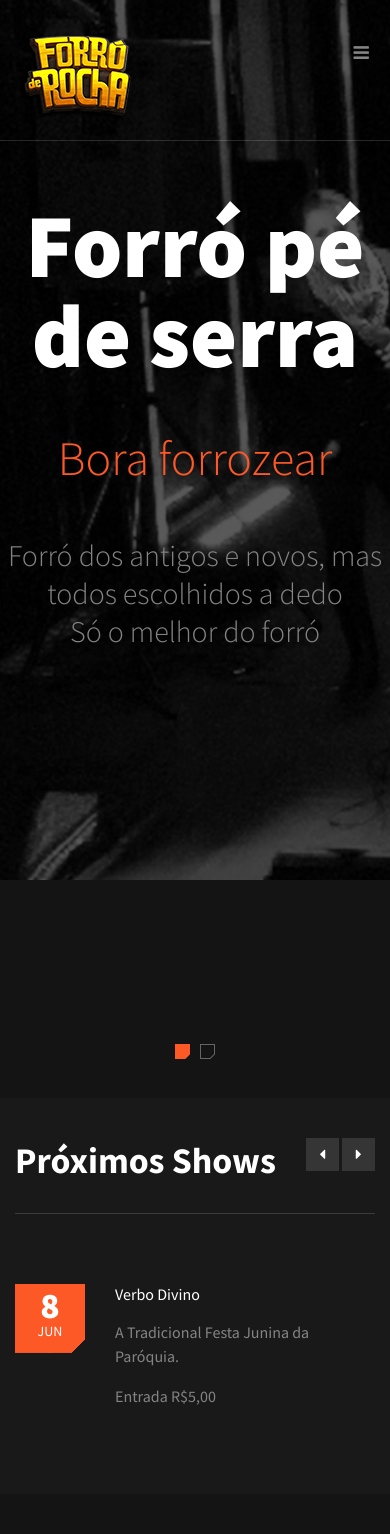
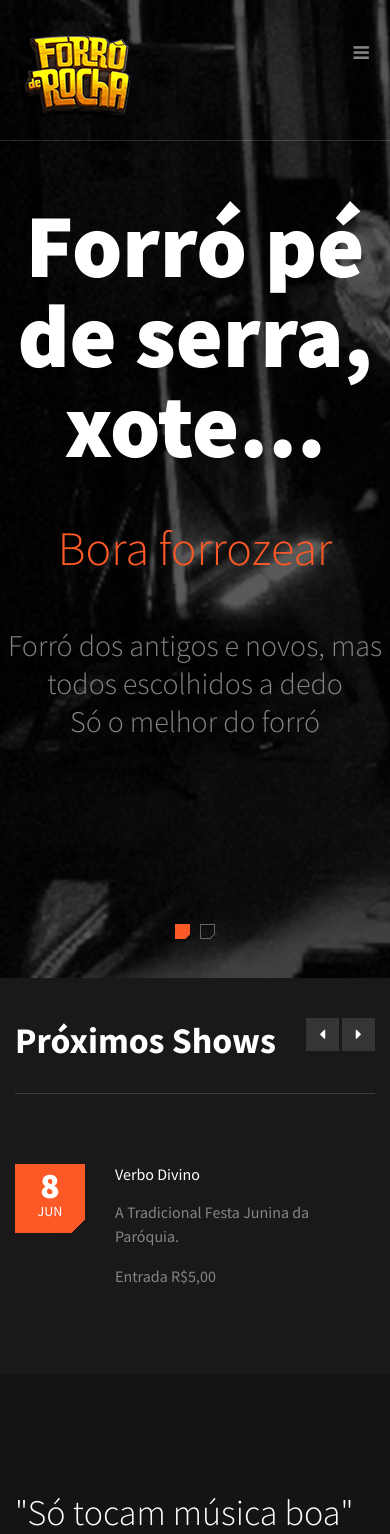
Before and after one commit to edwardcosta/ForrodeRocha, a PHP site: page /index.html in a window 390 px wide. Shown: the top 1534 px of the page. Run offline with PHP 8.4, Linux system fonts and the light colour scheme.

```diff
--- a/index.html
+++ b/index.html
@@ -51,7 +51,7 @@
             <ul class="slides">
                 <li class="lazy-bg" data-background="dummy/slide-1.jpg">
                     <div class="container">
-                        <h2 class="slide-title">Forró pé de serra</h2>
+                        <h2 class="slide-title">Forró pé de serra, xote...</h2>
                         <h3 class="slide-subtitle">Bora forrozear</h3>
                         <p class="slide-desc">Forró dos antigos e novos, mas todos escolhidos a dedo <br>Só o melhor do forró</p>
 
--- a/style.css
+++ b/style.css
@@ -2247,7 +2247,8 @@ body {
       margin-right: -100%;
       width: 100%;
       float: left;
-      min-height: 540px;
+      min-height: 978px;
+        max-height: 580px;
       background-color: #171717;
       background-size: cover; }
     /* line 19, sass/pages/_homepage.scss */
@@ -2726,3 +2727,8 @@ body {
     *zoom:1; /*IE7*/
     text-align: center;
 }
+
+.transparent {
+    color: #000;
+    color: rgba(0,0,0,0);
+}
```
